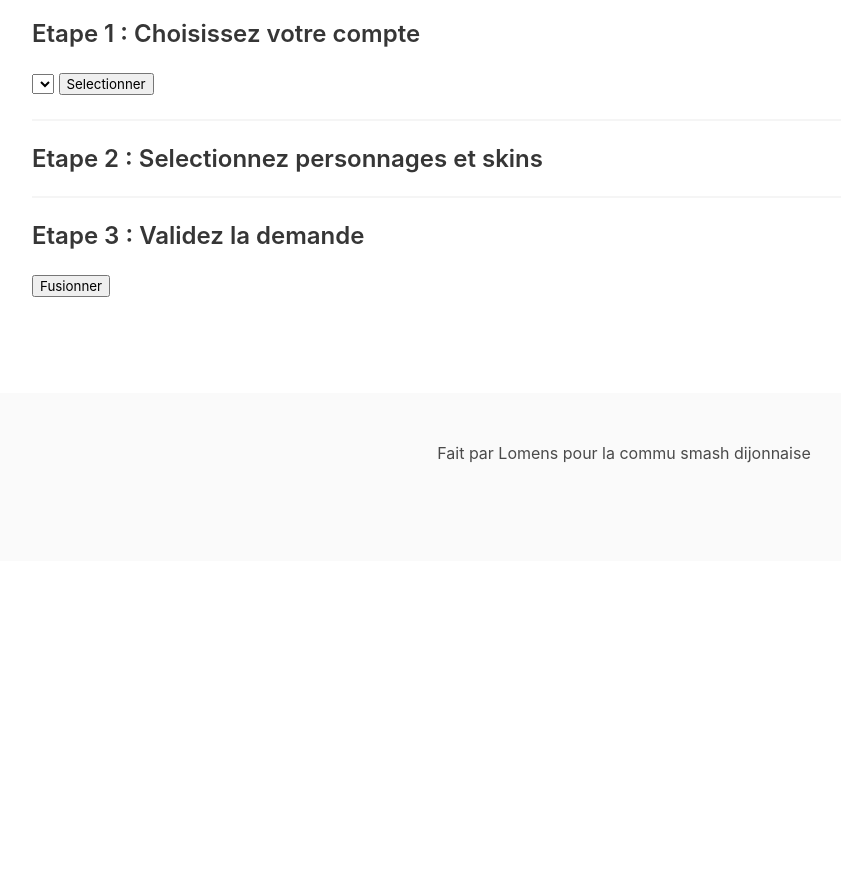
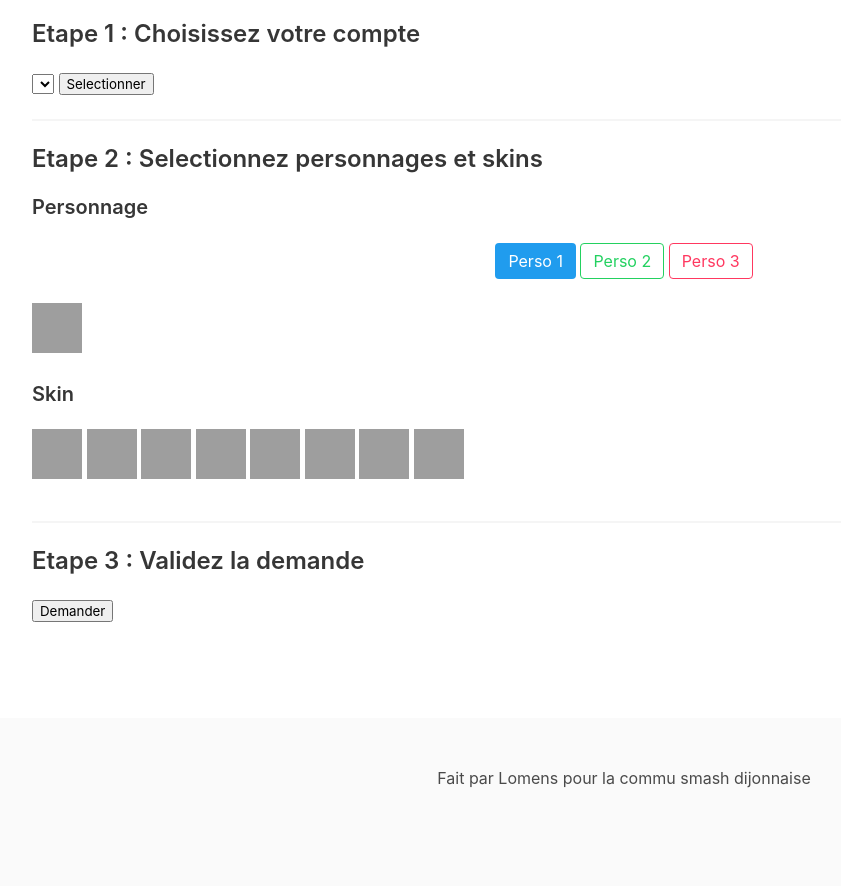
Before and after one commit to L0mens/smash-dijon, a Django app: page /rank/characters in a window 1280 px wide. Shown: the part 285-1171 px from the top of the page, without its empty margins (16-857 px from the left). Before the commit the page ends 748 px from the top, so only its background shows below. Run offline with Django 3.2, Linux system fonts and the light colour scheme; data comes from the database, SQL or seed files in the repository; tables that the repository leaves empty hold one stand-in row (values such as "Sample post"); lists and menus that the app fills with data are empty; some libraries are stand-ins or nearby versions; grey boxes are pictures that could not be loaded.

Commit message:
Add list of char

```diff
--- a/ranking/templates/ranking/characters.html
+++ b/ranking/templates/ranking/characters.html
@@ -22,10 +22,39 @@
         <form  method="post">
             {% csrf_token %}
         <h2 class="title is-4">Etape 2 : Selectionnez personnages et skins</h2>
+        <h3 class="title is-5">Personnage</h3>
+        <div id="stock-select" class="columns is-multiline is-centered">
+
+            <div class="column is-half" id="nb-char-buttons">
+                <button class="button is-info char-1">Perso 1</button>
+                <button class="button is-success is-outlined char-2">Perso 2</button>
+                <button class="button is-danger is-outlined char-3">Perso 3</button>
+            </div>
+            <div class="column is-12">
+            {% for chara in chara_list %}
+            <img src="/static/img/stockimg/chara_2_{{ chara.icon_static }}_00.png"
+            alt="{{ chara.icon_static }}" height="64px" width="64px" class="stock-chara">
+            {% endfor %}
+            </div>
+        </div>
+        <h3 class="title is-5">Skin</h3>
+        <div id="skin-select" class="columns">
+            <div class="column is-12">
+                {% for nb_skin in nb_skin_range %}
+                <img src="/static/img/stockimg/chara_2_peach_0{{ nb_skin }}.png"
+                    alt="{{ nb_skin }}" height="64px" width="64px" class="skin-stock">
+                {% endfor %}
+            </div>
+        </div>
+
             <hr>
         <h2 class="title is-4">Etape 3 : Validez la demande</h2>
-            <input type="submit" value="Fusionner">
+            <input type="submit" value="Demander">
         </form>
     </section>
 </section>
 {% endblock %}
+{% block addscript %}
+{% load static %}
+<script src="{% static '/js/manage-char.js' %}"></script>
+{% endblock %}
--- a/ranking/templates/ranking/player_info.html
+++ b/ranking/templates/ranking/player_info.html
@@ -103,3 +103,7 @@
 </section>
 
 {% endblock %}
+{% block addscript %}
+{% load static %}
+<script src="{% static '/js/table-pagination.js' %}"></script>
+{% endblock %}
--- a/ranking/views.py
+++ b/ranking/views.py
@@ -11,7 +11,7 @@ from infos import smashgg as smash
 from infos import key as smashkey
 from infos import elo as elosys, statistics
 from infos import youtube
-from .models import Competitor,Elo,Saison,Tournament,Tournament_state, Vod, Vodplaylist, Matchs
+from .models import Competitor,Character,Elo,Saison,Tournament,Tournament_state, Vod, Vodplaylist, Matchs
 from .forms import TounrmamentAddForm, ConnexionForm
 
 import json
@@ -403,6 +403,8 @@ def merge_elo(request):
 def perso_select(request):
     last_saison = Saison.objects.filter(prefix="Dijon").order_by('-number')[:1]
     elo_player_list = Elo.objects.filter(saison=last_saison)
+    chara_list = Character.objects.all().order_by('name_en')
+    nb_skin_range = range(8)
     return render(request, 'ranking/characters.html', locals())
 
 def stage_select(request):
--- a/static/css/main.css
+++ b/static/css/main.css
@@ -181,3 +181,21 @@ tr.hidden-row{
            font-size: 0.7em;
        }
 }
+
+/*
+    Char Select
+*/
+
+#nb-char-buttons{
+    text-align: center;
+}
+
+#stock-select img{
+    height: 50px;
+    width: 50px;
+}
+
+#skin-select img{
+    height: 50px;
+    width: 50px;
+}
--- /dev/null
+++ b/static/js/manage-char.js
@@ -0,0 +1,20 @@
+let currentChar = 1;
+
+const nbCharButtons = document.getElementById("nb-char-buttons")
+
+Array.from(nbCharButtons.children).forEach((button) =>{
+    button.addEventListener('click', function(e){
+        e.preventDefault();
+        this.classList.remove('is-outlined')
+        nbCharButtons.getElementsByClassName(`char-${currentChar}`)[0].classList.add('is-outlined')
+        if (this.classList.contains('char-1')){
+            currentChar = 1;
+        }
+        else if  (this.classList.contains('char-2')){
+            currentChar = 2;
+        }
+        else{
+            currentChar = 3;
+        }
+    })
+})
--- a/templates/base.html
+++ b/templates/base.html
@@ -95,6 +95,6 @@
         </div>
       </footer>
     <script src="{% static '/js/main.js' %}"></script>
-    <script src="{% static '/js/table-pagination.js' %}"></script>
+    {% block addscript %}{% endblock %}
 </body>
 </html>
```
